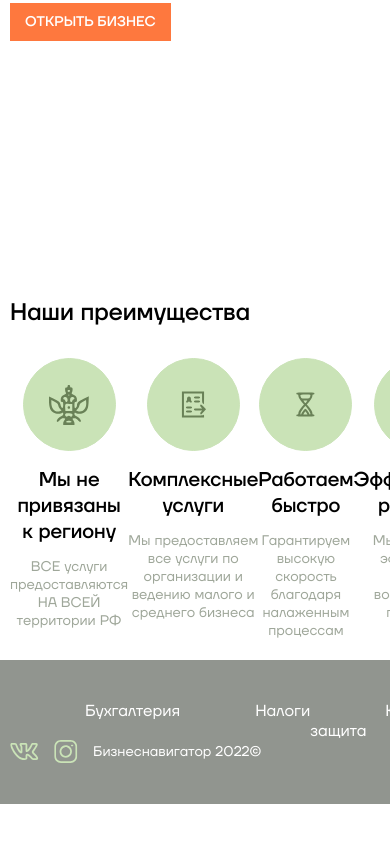
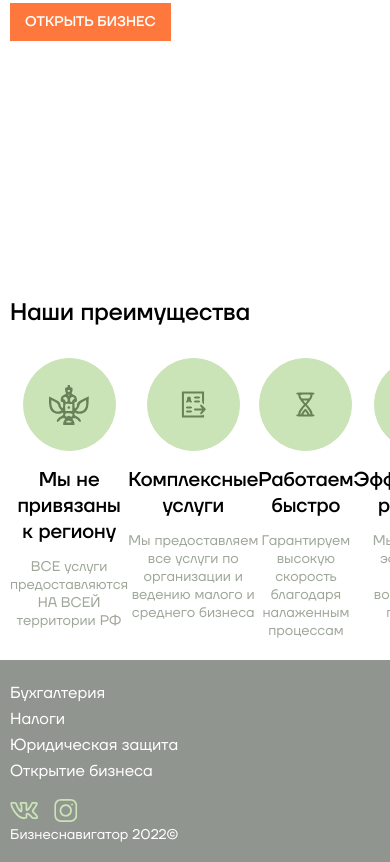
Before and after one commit to ruvick/bs-navigator, a website: page bs-navigator/index.html in a window 390 px wide. Shown: the part 4685-5547 px from the top of the page. Before the commit the page ends 5489 px from the top, so only its background shows below. Drawn offline with nearby package versions, Linux system fonts and the light colour scheme; files whose address does not match are found by name.

Commit message:
Адаптив подвала

```diff
--- a/#src/scss/footer.scss
+++ b/#src/scss/footer.scss
@@ -14,10 +14,14 @@
   }
   &__menu {
     display: flex;
+    flex-wrap: wrap;
+    margin-right: 25px;
     a {
+      display: block;
       font-size: 16px;
       color: #fff;
-      padding-left: 75px;
+      padding-right: 75px;
+      padding: 5px 75px 5px 0;
     }
   }
   // .footer__item
--- a/#src/scss/media.scss
+++ b/#src/scss/media.scss
@@ -4,6 +4,13 @@
 		padding: 0 10px;
 	}
 }
+
+@media (max-width: 1160px) {
+	.footer__menu a {
+    padding: 5px 35px 5px 0;}
+	.footer__menu {
+		margin-bottom: 15px;}
+	}
 
 @media (max-width: 1150px) {
 	.header__menu-list li a {
@@ -79,15 +86,21 @@
 }
 
 @media (max-width: 515px) {
-	// .header__contacts {
-	// 	display: none;}
-	// .header__mob-phone-icon {
-  //   display: flex;
-	// 	margin-right: 25px;}
+	.footer {
+    padding: 20px 0;}
+	.footer__row {
+    flex-direction: column;}
+	.footer__menu {
+		flex-direction: column;}
 	.popup__img {
 		display: none;}
 	.popup__form-block {
 		flex: 0 1 100%;}
+	.footer__info {
+		flex-wrap: wrap;}
+	.footer__info-policy {
+		flex: 0 1 100%;
+		margin-top: 5px;}
 }
 
 @media (max-width: 480px) {
```
Also changed, not shown: bs-navigator/css/style.min.css.
